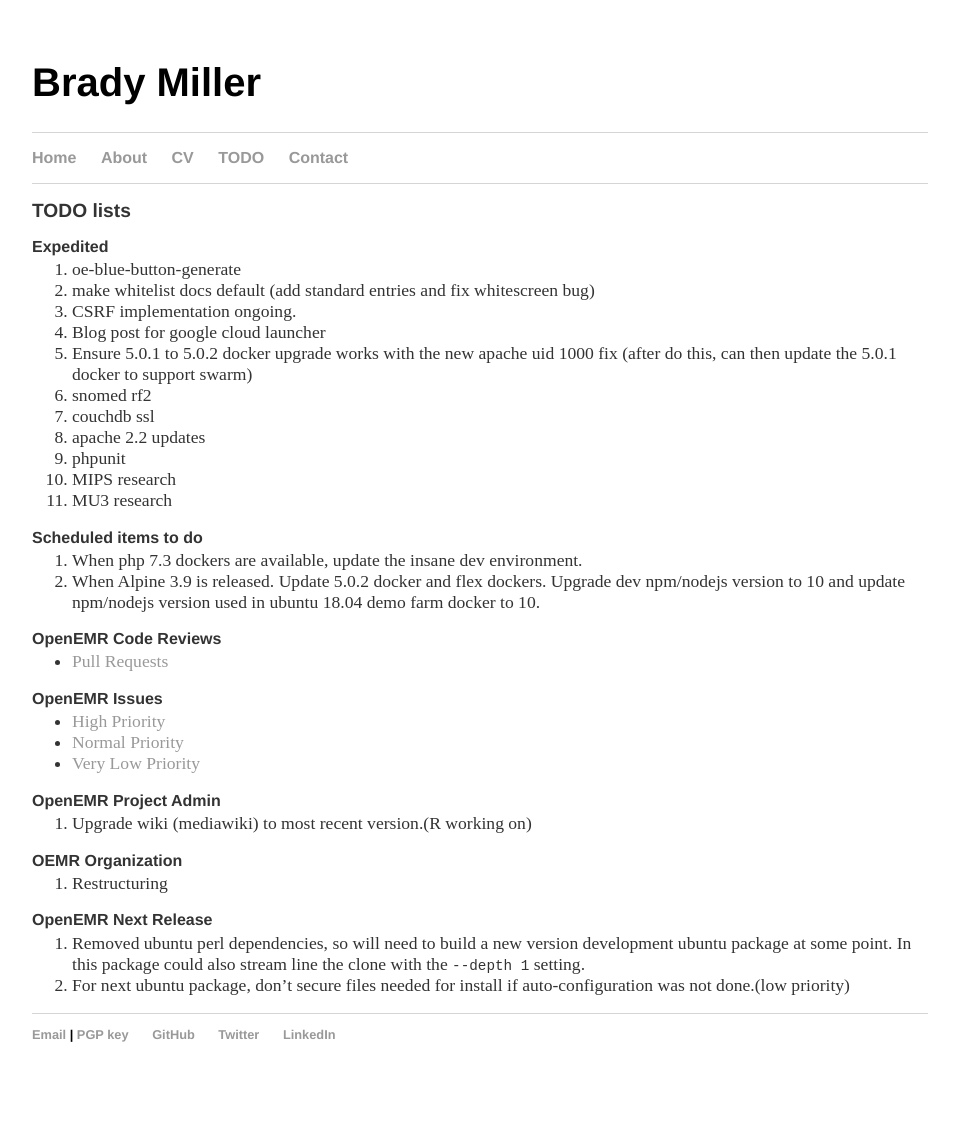
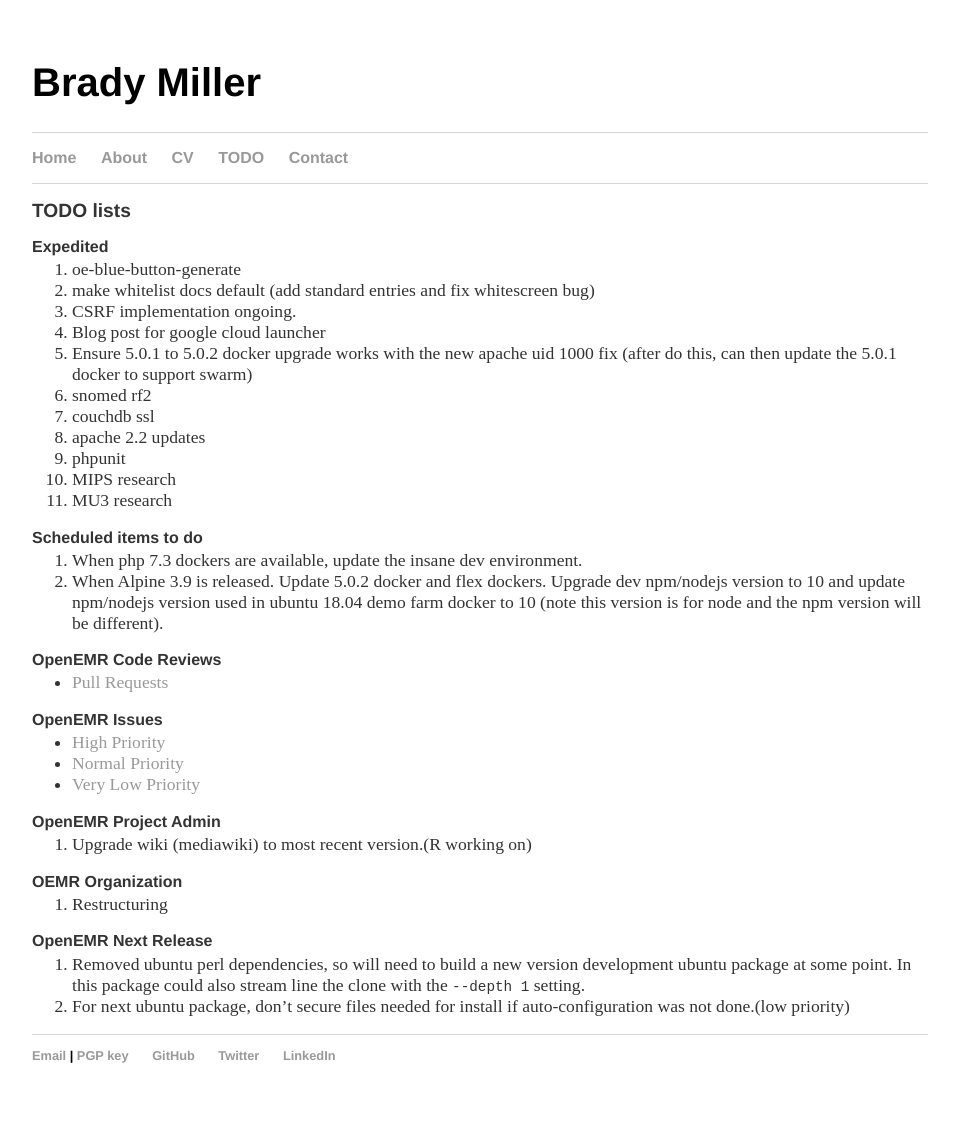
Before and after one commit to bradymiller/bradymiller.github.io, a Jekyll site: the page built from todo/index.md, in a window 1280 px wide. Shown: the whole page, without its empty margins (160-1119 px from the left). Built offline with Jekyll 4.4.1, drawn with Linux system fonts in a browser that asks for light colours; our own code applies the rules of GitHub Pages for plain Markdown files; before the commit the page ends 1102 px from its top, so only the background shows below that.

Commit message:
Update index.md

```diff
--- a/todo/index.md
+++ b/todo/index.md
@@ -18,7 +18,7 @@
 
 ### Scheduled items to do
 1. When php 7.3 dockers are available, update the insane dev environment.
-1. When Alpine 3.9 is released. Update 5.0.2 docker and flex dockers. Upgrade dev npm/nodejs version to 10 and update npm/nodejs version used in ubuntu 18.04 demo farm docker to 10.
+1. When Alpine 3.9 is released. Update 5.0.2 docker and flex dockers. Upgrade dev npm/nodejs version to 10 and update npm/nodejs version used in ubuntu 18.04 demo farm docker to 10 (note this version is for node and the npm version will be different).
 
 ### OpenEMR Code Reviews
 * [Pull Requests](https://github.com/openemr/openemr/pulls)
```
